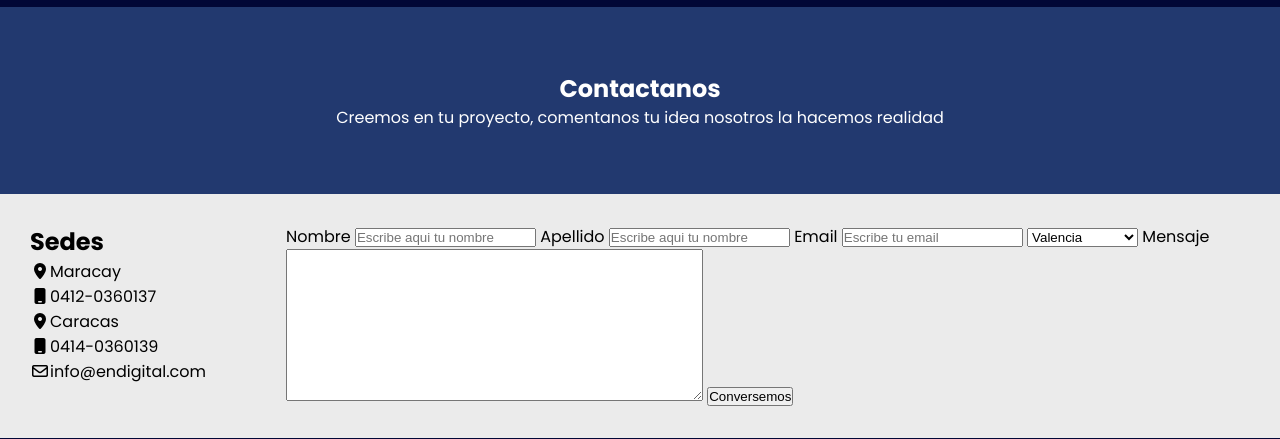
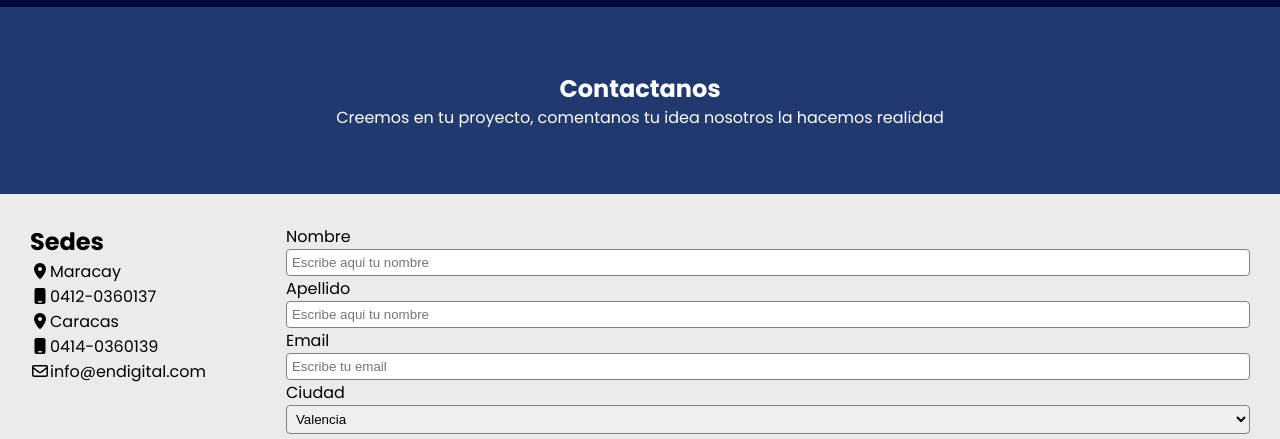
Before and after one commit to academiaendigital/2026-cohorte-3-introduccion-programacion, a plain HTML site: page contacto.html in a window 1280 px wide. Shown: the part 80-519 px from the top of the page. Drawn offline with Linux system fonts and the light colour scheme.

Commit message:
formulario

```diff
--- a/assets/css/contacto.css
+++ b/assets/css/contacto.css
@@ -16,7 +16,33 @@
 .contacto-container .col{
     padding: 30px;
 }
-input[type="text"]{
-
+input[type=text],[type=email]{
+    width: 100%;
+    border: 1px solid gray;
+    border-radius: 4px;
+    padding: 5px;
 
 }
+label{
+    width: 100%;
+    font-size: 16px;
+}
+input[type=submit]{
+    background-color: var(--main-color);
+    padding: 10px;
+    color: white;
+    width:100% ;
+}
+input[type=submit]:hover{
+     background-color: black;
+}
+textarea{
+    width:100% ;
+     padding: 5px;
+}
+select{
+    width: 100%;
+    border: 1px solid gray;
+    border-radius: 4px;
+    padding: 5px;
+}
--- a/contacto.html
+++ b/contacto.html
@@ -53,6 +53,7 @@
             <label>Email</label>
             <input type="email" name="email" placeholder="Escribe tu email" required>
 
+             <label>Ciudad</label>
             <select name="ciudad" id="ciudad">
                 <option value="Valencia">Valencia</option>
                 <option value="Maracay">Maracay</option>
@@ -72,6 +73,9 @@
 
 </section>
 
+<section class="maps">
+    <iframe src="https://www.google.com/maps/embed?pb=!1m18!1m12!1m3!1d3926.1955195427736!2d-67.58949592520297!3d10.245809389872486!2m3!1f0!2f0!3f0!3m2!1i1024!2i768!4f13.1!3m3!1m2!1s0x8c2aa9a22ae8d705%3A0xc93b6fc74ba9a8f3!2sAcademia%20Endigital!5e0!3m2!1ses!2sve!4v1793458706119!5m2!1ses!2sve" width="100%" height="450" style="border:0;" allowfullscreen="" loading="lazy" referrerpolicy="strict-origin-when-cross-origin"></iframe>
+</section>
 
 
 
```
